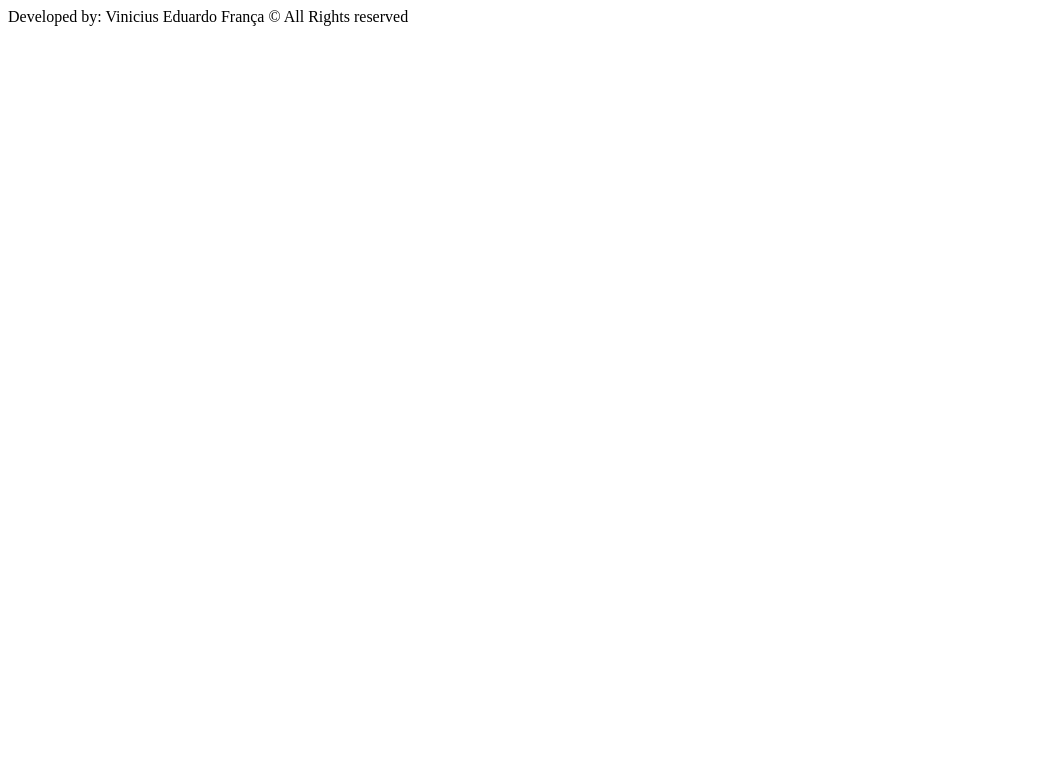
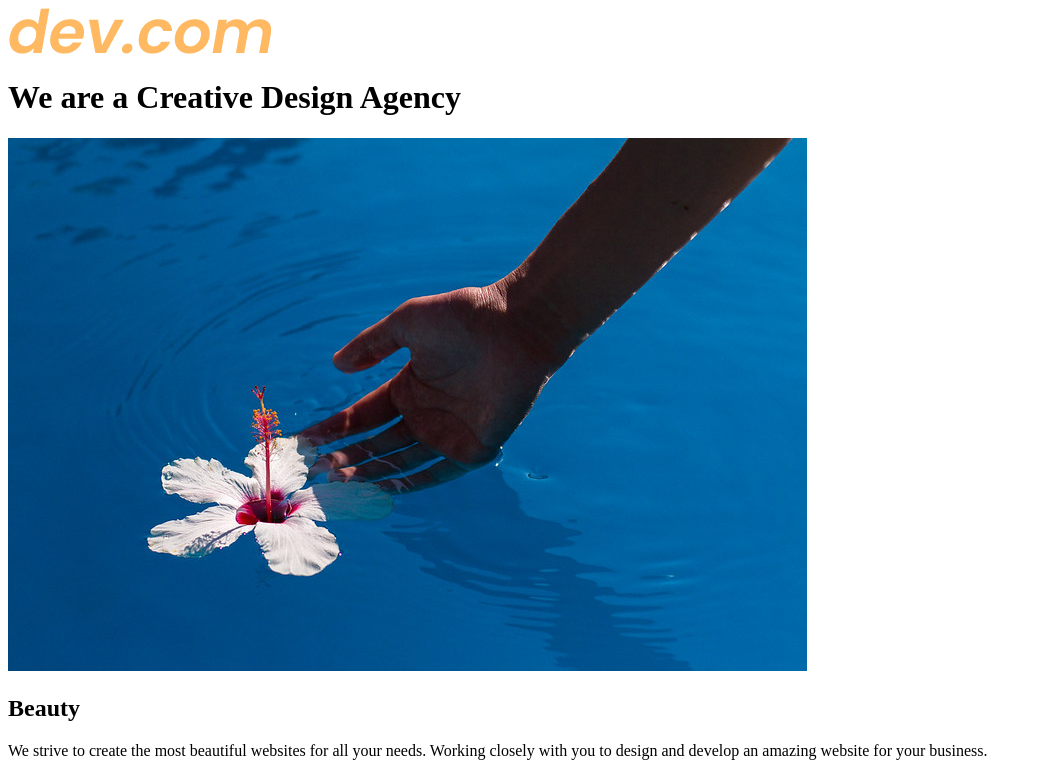
Before and after one commit to FrancaVinicius/Web-design-facul-trabalho, a plain HTML site: page Projeto-Vinicius-Trabalho/index.html in a window 1280 px wide. Shown: the top 773 px of the page, without its empty margins (0-1038 px from the left). Drawn offline with Linux system fonts and the light colour scheme.

Commit message:
Update index.html

```diff
--- a/Projeto-Vinicius-Trabalho/index.html
+++ b/Projeto-Vinicius-Trabalho/index.html
@@ -3,21 +3,37 @@
 <head>
     <meta charset="UTF-8">
     <meta name="viewport" content="width=device-width, initial-scale=1.0">
+    <link rel="preconnect" href="https://fonts.googleapis.com">
+    <link rel="preconnect" href="https://fonts.gstatic.com" crossorigin>
+    <link href="https://fonts.googleapis.com/css2?family=Poppins:wght@400;700&display=swap" rel="stylesheet">
     <link rel="stylesheet" href="style.css">
-    <title>Web Design Project</title>
+    <title>Web Design Agency Project</title>
 </head>
 <body>
+    <div class="main">
+        <img class="logo" src="assets/img/logo.png" alt="logo">
+        <h1>We are a <span class="creative" >Creative</span> Design Agency</h1>
+        <div class="left card">
+            <img class="tile-image" src="assets/img/beautiful.jpg" alt="hand and flower in water">
+            <h2 class="card-title">Beauty</h2>
+            <p class="card-text">
+                We strive to create the most beautiful websites for all your needs.
+                Working closely with you to design and develop an amazing website for your business.
+            </p>
+        </div>
+        <div class="right card">
+            <img class="tile-image" src="assets/img/construction.jpg" alt="metal structure">
+            <h2 class="card-title">Construction</h2>
+            <p>Built by our team of professional developers, we ensure the most rigourous and modern websites.
+               Built from scratch using HTML and CSS. Only the best for you.
+            </p>
+        </div>
 
-    <!--
-        1- O site precisa ser responsivo
-        2- O site precisa atender todas as estilizações
-        3- Precisa conter uma letra diferente
-        4- Obrigatoriamente usar os elementos: Div, h1, paragrafos, img, h2, footers, class
-        5- ter um rodapé
-    -->
+    </div>
     <footer>
-        <span>Developed by: Vinicius Eduardo França</span>
-        <span>&copy; All Rights reserved</span>
+        <p>Developed by: Vinicius Eduardo França"></a>.
+           ©️ All Rights Reserved.
+        </p>
     </footer>
 </body>
 </html>
```
